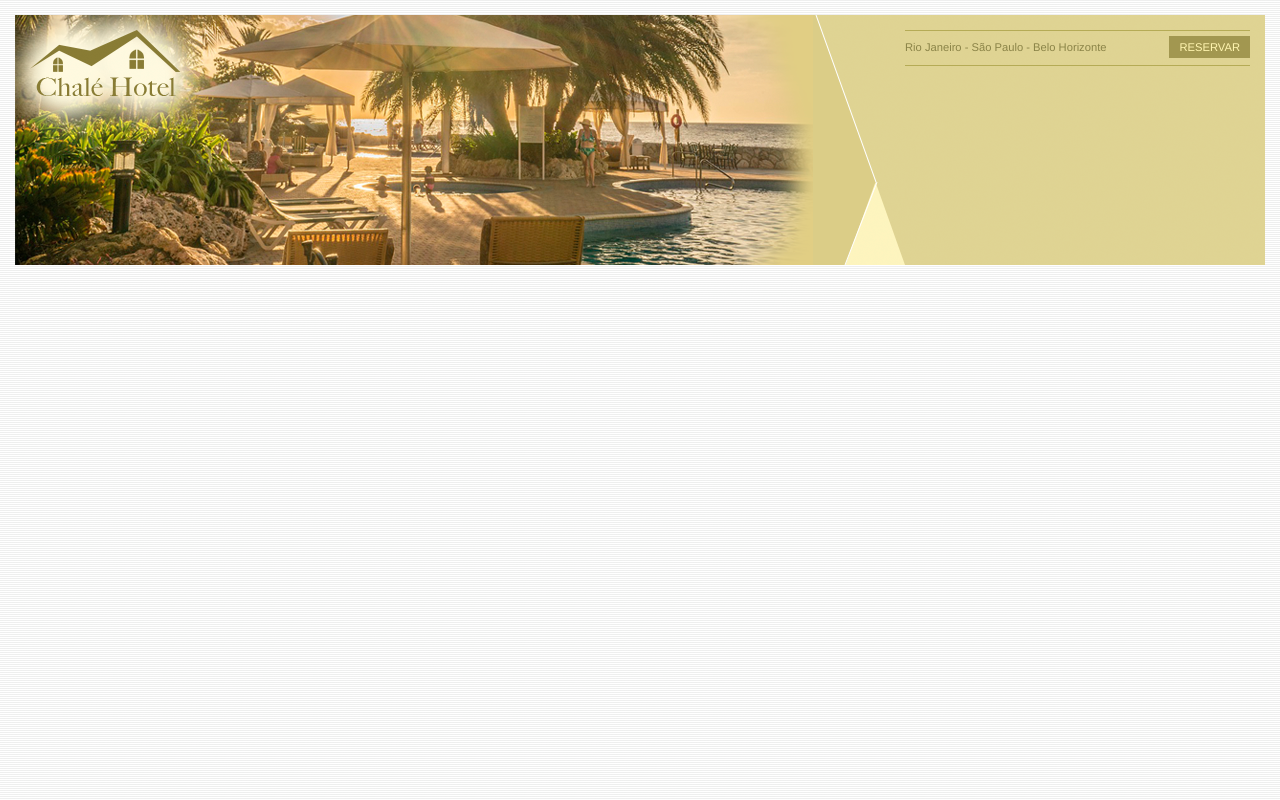
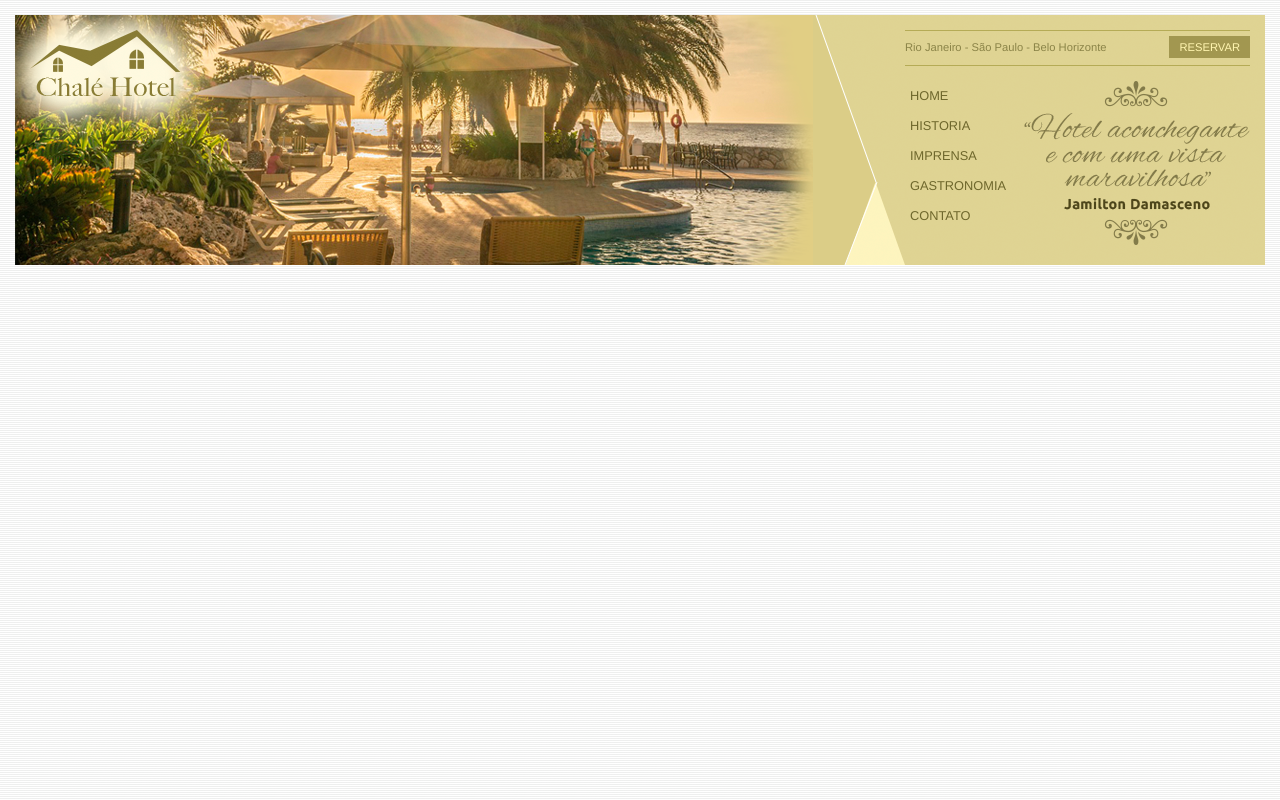
Before and after one commit to Gustavo-Bento/proj_hotel_chale, a plain HTML site: page index.html in a window 1280 px wide. Drawn offline with Linux system fonts and the light colour scheme.

Commit message:
Criando menu vertical

```diff
--- a/css/estilo.css
+++ b/css/estilo.css
@@ -86,3 +86,34 @@ a.reserva {
     padding: 5px 10px;
     float: right;
 }
+
+#menu {
+    margin-top: 15px;
+}
+
+ul {
+    list-style: none;
+}
+
+ul#navegacao {
+    float: left;
+}
+
+ul#navegacao a {
+    text-transform: uppercase;
+    font-size: 0.8em;
+    padding: 5px;
+    color: #6e672c;
+    line-height: 30px;
+
+}
+
+ul#navegacao a:hover {
+    background: #fdf6be;
+}
+
+.depoimento {
+    width: 226px;
+    height: 164px;
+    float: right;
+}
--- a/index.html
+++ b/index.html
@@ -12,7 +12,7 @@
         <div id="topo">
             <div id="area-logo">
                 <h1 class="logo">
-                    <a href="">Chalé Hotel</a>
+                    <a href="index.html">Chalé Hotel</a>
                 </h1>
             </div>
             <div id="area-menu">
@@ -24,6 +24,16 @@
                         <a class="reserva" href="">Reservar</a>
                         <div style="clear:both"></div>
                     </div>
+                    <div id="menu">
+                        <ul id="navegacao">
+                            <li><a href="">Home</a></li>
+                            <li><a href="">Historia</a></li>
+                            <li><a href="">Imprensa</a></li>
+                            <li><a href="">Gastronomia</a></li>
+                            <li><a href="">Contato</a></li>
+                        </ul>
+                        <img class="depoimento" src="imagens/depoimento.png" alt="depoimento">
+                    </div>
                 </div>
             </div>
         </div>
```
